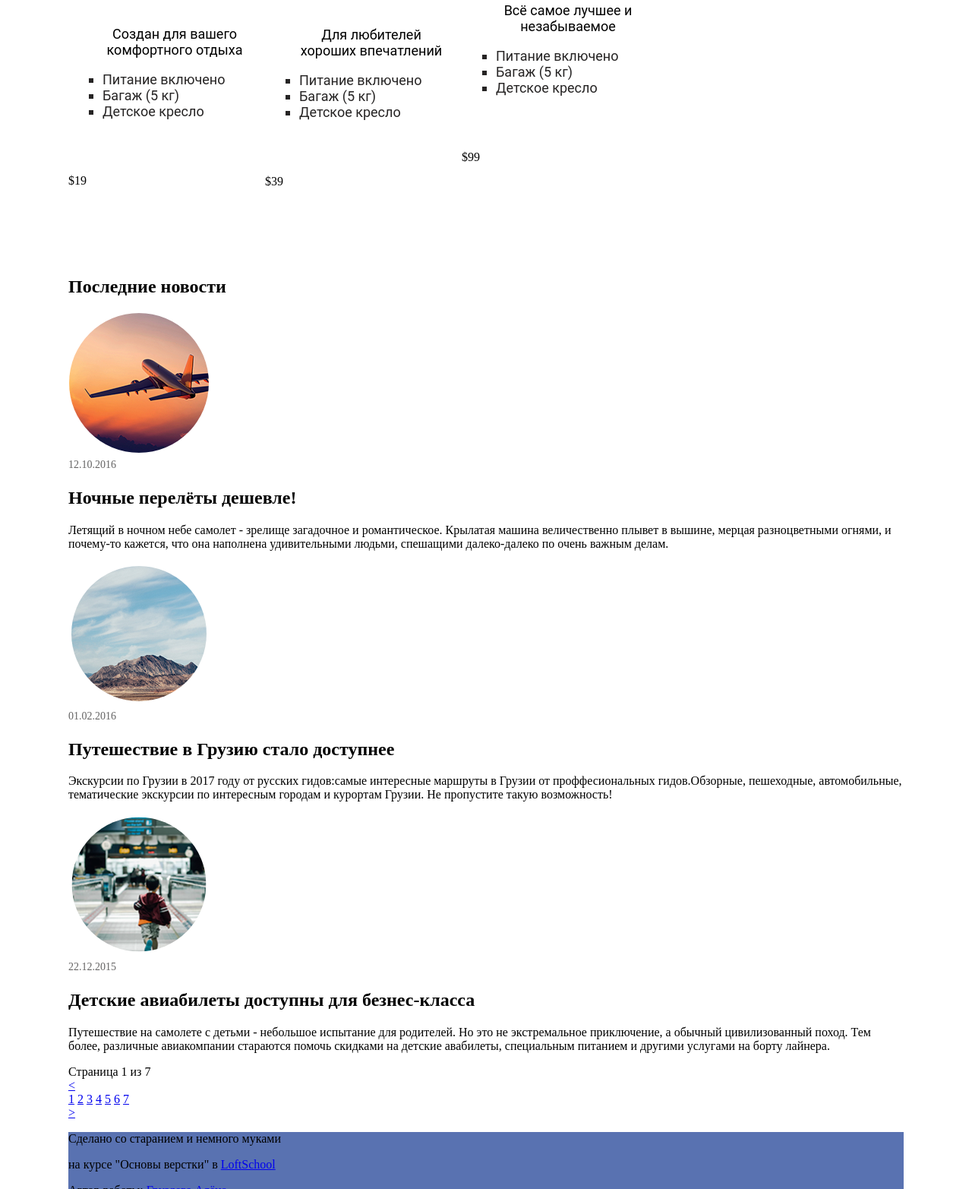
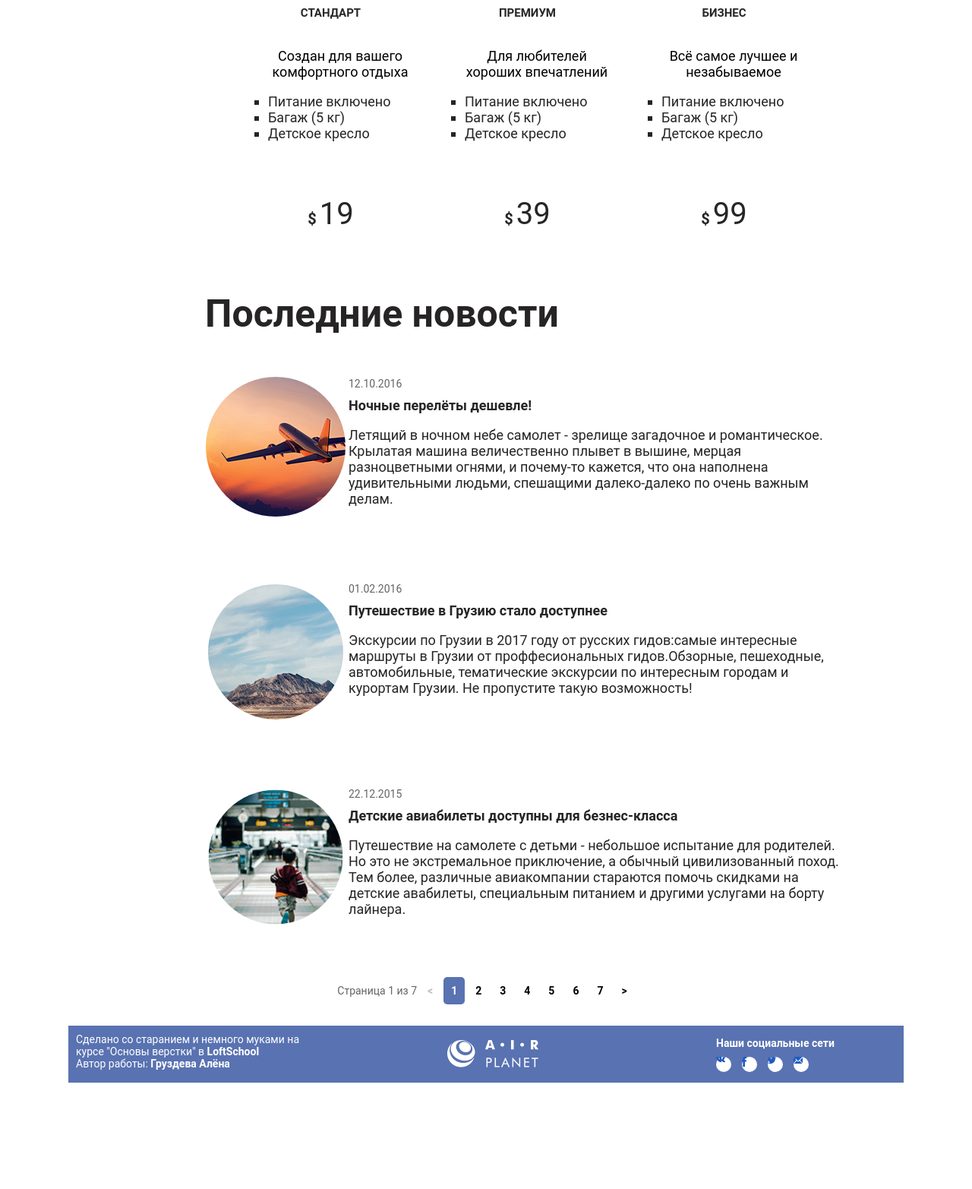
Before and after one commit to nell-remus/airplanet, a plain HTML site: page index.html in a window 1280 px wide. Shown: the part 640-2205 px from the top of the page at 76% size. After the commit the page ends 2065 px from the top, so only its background shows below. Drawn offline with Linux system fonts and the light colour scheme.

Commit message:
created a home page style for the second week homework

```diff
--- a/index.html
+++ b/index.html
@@ -70,7 +70,10 @@
                                         </ul>
                                     </div>
                                 </div>
-                                <p class="tariff_price">$19</p>
+                                <div class="tariff__price">
+                                    <div class="price-currency">&#36;</div>
+                                    <div class="price">19</div>
+                                </div>
                             </li>
                             <!--тариф, первый квадрат конец-->
 
@@ -92,7 +95,10 @@
                                         </ul>
                                     </div>
                                 </div>
-                                <p>$39</p>
+                                <div class="tariff__price">
+                                    <div class="price-currency">&#36;</div>
+                                    <div class="price">39</div>
+                                </div>
                             </li>
                             <!--тариф, второй квадрат конец-->
 
@@ -113,8 +119,12 @@
                                             <li class="description__text">Детское кресло</li>
                                         </ul>
                                     </div>
+                                    <div class="tariff__price">
+                                        <div class="price-currency">&#36;</div>
+                                        <div class="price">99</div>
                                     </div>
-                                <p>$99</p>
+
+                                </div>
                             </li>
                             <!--тариф, третий квадрат конец-->
                         </ul>
@@ -185,11 +195,13 @@
                             Страница 1 из 7
                         </div>
                         <div class="pagination__controlls">
-                            <a href="#" class="pagination__left">
-                                <</a>
+
                             <ul class="pagination__list">
                                 <li class="pagination__item">
-                                            <a href="#" class="pagination__link">1</a>
+                                    <a href="#" class="pagination__link left">&lt;</a>
+                                </li>
+                                <li class="pagination__item">
+                                    <a href="#" class="pagination__link active">1</a>
                                 </li>
                                 <li class="pagination__item">
                                     <a href="#" class="pagination__link">2</a>
@@ -209,8 +221,11 @@
                                 <li class="pagination__item">
                                     <a href="#" class="pagination__link">7</a>
                                 </li>
+                                <li class="pagination__item">
+                                    <a href="#" class="pagination__link right">&gt;</a>
+                                </li>
                             </ul>
-                                    <a href="#" class="pagination__right">></a>
+
                         </div>
                     </div>
                     <!--кейс 'нумерация страниц' конец-->
@@ -219,16 +234,15 @@
             <!--кейс нижний колонтитул начало-->
             <footer class="footer">
                 <div class="footer__autor">
-                    <p class="autor-text">Сделано со старанием и немного муками </p>
-                    <p class="autor-text">на курсе "Основы верстки" в <a href="https://loftschool.com" class="autor-text-link">LoftSchool</a></p>
-                    <p class="autor-text">Автор работы: <a href="https://vk.com/nell_remus" class="autor-text-link">Груздева Алёна</a></p>
+                    <div class="autor__message">Сделано со старанием и немного муками на курсе "Основы верстки" в <a href="https://loftschool.com" class="autor__message-link">LoftSchool</a></div>
+                    <div class="autor__name">Автор работы: <a href="https://vk.com/nell_remus" class="autor__name-link">Груздева Алёна</a></div>
                 </div>
                 <div class="footer__img">
                     <img src="img/logo.png" alt="AIR PLANET" class="footer__img-pic">
                 </div>
                 <div class="footer__socil-links">
-                    <div class="socil-links-title">Наши социальные сети</div>
-                    <ul class="social-links-list">
+                    <div class="socil-links__title">Наши социальные сети</div>
+                    <ul class="social-links__list">
                         <li class="social-links">
                             <a href="#" class="links">
                                 <img src="./img/social-links/vk.png" alt="VK" class="links-pic">
--- a/main.css
+++ b/main.css
@@ -94,7 +94,7 @@ img {
 }
 
 .menubar__content {
-    list-style-type: none;
+    text-decoration: none;
 }
 
 .menubar__item {
@@ -117,6 +117,10 @@ img {
     height: 18px;
 }
 
+.menubar__link {
+    text-decoration: none;
+}
+
 .menubar__item--icon--main .menubar__link:before {
     background-image: url('./img/menubar/main_icon.png');
 }
@@ -127,13 +131,13 @@ img {
 
 .menubar__item--icon--team .menubar__link:before {
     background-image: url('./img/menubar/team_icon.png');
-    list-style-type: none;
 }
 
-.tariff__options {
-    margin-left: auto;
-    margin-right: 220px;
-}
+
+/*кейс 'ТАРИФЫ' начало*/
+
+
+/*ГЛАВНЫЙ ЗАГОЛОВОК*/
 
 .tariff__main-title {
     position: relative;
@@ -145,13 +149,52 @@ img {
     color: #262424;
     top: 8px;
     left: 200px;
+    margin-bottom: 70px;
 }
 
+
+/*ТРИ БЛОКА ТАРИФОВ ОБЩИЕ ПРАВИЛА*/
+
+.tariff__options {
+    margin-left: 218px;
+}
+
+
+/*БЛОК ТАРИФА*/
+
+.tariff__opt-variation {
+    display: inline-block;
+    width: 255px;
+    height: 455px;
+    vertical-align: text-bottom;
+    margin-left: 0;
+}
+
+
+/*БЛОК КАРТИНКИ ТАРИФА*/
+
+.tariff__icon {
+    position: relative;
+    width: 255px;
+    height: 50px;
+    margin-left: 95px;
+}
+
+.tariff__icon-img {
+    background-color: #5972b1;
+    padding: 10px;
+    margin: 5px;
+    border-radius: 50%;
+}
+
+
+/*БЛОК НАИМЕНОВАНИЯ ТАРИФА*/
+
 .tariff__name {
-    width: 190px;
+    width: 255px;
     height: 10px;
     font-family: Roboto;
-    font-size: 11px;
+    font-size: 15px;
     font-weight: bold;
     text-transform: uppercase;
     text-align: center;
@@ -181,39 +224,70 @@ img {
     color: #262424;
 }
 
-.tariff__opt-variation {
+.tariff__price {
+    text-align: center;
+}
+
+.price-currency {
     display: inline-block;
-    width: 255px;
-    height: 455px;
-    vertical-align: text-bottom;
+    font-family: Roboto;
+    font-size: 20px;
+    font-weight: bold;
+    color: #262626;
+}
+
+.price {
+    display: inline-block;
+    font-family: Roboto;
+    font-size: 40px;
+    color: #262626;
+}
+
+
+/*БЛОК 'НОВОСТИ'*/
+
+
+/*БЛОК 'НОВОСТИ' ЗАГОЛОВОК*/
+
+.news__main-title {
+    height: 60px;
+    font-family: Roboto;
+    font-size: 50px;
+    font-weight: bold;
+    text-align: left;
+    color: #262424;
+    margin-top: 10px;
+    margin-bottom: 10x;
+}
+
+.news {
+    padding-left: 180px;
+}
+
+.news__content-in-seq {
+    padding-top: 10px;
+    padding-bottom: 10px;
 }
 
 .news__content {
+    display: inline-block;
     list-style-type: none;
-    display: inline;
-    height: 165px;
-    width: 645px;
-    vertical-align: middle;
+    vertical-align: top;
 }
 
 .news__icon {
     display: inline-block;
-    margin-right: 0;
+    margin: 0 0 0 0;
+    padding: 0 0 0 0;
     position: relative;
     width: 185px;
     height: 185px;
 }
 
-.social-links {
-    width: 20px;
-    height: 20px;
-    color: #d4ddf2;
-    border-radius: 50%;
-    position: absolute;
-}
-
 .news__icon-img {
-    position: absolute;
+    display: inline-block;
+    margin: 0 0 0 0;
+    position: relative;
     border-radius: 50%;
     top: 50%;
     left: 50%;
@@ -221,17 +295,30 @@ img {
 }
 
 .news__date {
+    font-family: Roboto;
     font-size: 14px;
     line-height: 21px;
     color: #656464;
+    margin-bottom: 2px;
 }
 
-.tariff__icon-img {
-    background-color: #5972b1;
-    max-height: 100%;
-    padding: 10px;
-    margin: 5px;
-    border-radius: 50%;
+.news__title {
+    font-family: Roboto;
+    font-size: 18px;
+    font-weight: bold;
+    text-align: left;
+    color: #262424;
+    margin-top: 7px;
+    margin-bottom: 15px;
+}
+
+.news__content p {
+    width: 650px;
+    height: 165px;
+    font-family: Roboto;
+    font-size: 18px;
+    text-align: left;
+    color: #262424;
 }
 
 footer {
@@ -242,41 +329,117 @@ footer {
 }
 
 .footer__autor {
-    display: inline;
+    position: relative;
+    display: inline-block;
+    width: 300px;
+    height: 50px;
+    text-align: left;
+    margin-left: 10px;
+    margin-top: 10px;
+}
+
+.autor__message,
+.autor__name {
+    font-family: Roboto;
+    font-size: 14px;
+    color: #fff;
+}
+
+.autor__message-link,
+.autor__name-link {
+    text-decoration: none;
+    color: #fff;
+    font-weight: bold;
 }
 
 .footer__img {
-    display: inline;
+    display: inline-block;
+    margin-left: 185px;
 }
 
 .footer__socil-links {
-    display: inline;
+    display: inline-block;
+    margin-left: 230px;
 }
 
-.socil-links-title {
+
+/*СОЦИАЛЬНЫЕ СЕТИ*/
+
+
+/*СОЦИАЛЬНЫЙ СЕТИ -- ЗАГОЛОВОК*/
+
+.socil-links__title {
     font-size: 14px;
     font-family: "Roboto";
     color: rgb(255, 255, 255);
     font-weight: bold;
-    line-height: 3.857;
-    /*position: relative;*/
+    position: relative;
+    margin-bottom: 10px;
 }
 
+.social-links {
+    display: inline-block;
+    vertical-align: middle;
+    position: relative;
+    height: 20px;
+    width: 20px;
+    background-color: #fff;
+    border-radius: 50%;
+    margin-right: 10px;
+}
+
+
+}
+.links-pic {
+    display: inline-block;
+    vertical-align: middle;
+    margin: 0 0 0 0;
+    padding: 0 0 0 0;
+    top: 50%;
+    left: 50%;
+    transform: translate(-50%, -50%)
+}
+.pagination {
+    height: 55px;
+    width: 1100px;
+    position: relative;
+    vertical-align: middle;
+    text-align: center;
+    border: 450px;
+}
+.pagination__display {
+    display: inline-block;
+    font-family: Roboto;
+    font-size: 14px;
+    color: #656464;
+}
 .pagination__controlls {
     display: inline-block;
     margin: 0 auto;
 }
-
 .pagination__item {
     display: inline-block;
+    font-family: Roboto;
+    font-size: 14px;
+    font-weight: bold;
+    text-align: center;
+    color: #262424;
 }
-
-ul.social-links-list li {
-    position: relative;
-    list-style-type: none;
-    display: inline-block;
-    vertical-align: middle;
-    /*left: 926px;
-    top: 2120px;*/
-    margin: 5px;
+.pagination__link {
+    text-decoration: none;
+    padding: 10px 10px;
+    color: #000;
 }
+.left {
+    color: #bfbfbf;
+}
+.pagination .active {
+    background-color: #5972b1;
+    color: #fff;
+    border-radius: 5px;
+}
+.pagination a:hover:not(.active) {
+    background-color: #fff;
+    border-radius: 5px;
+    color: #000;
+}
```
Lines whose indentation alone changed are shown as unchanged.
